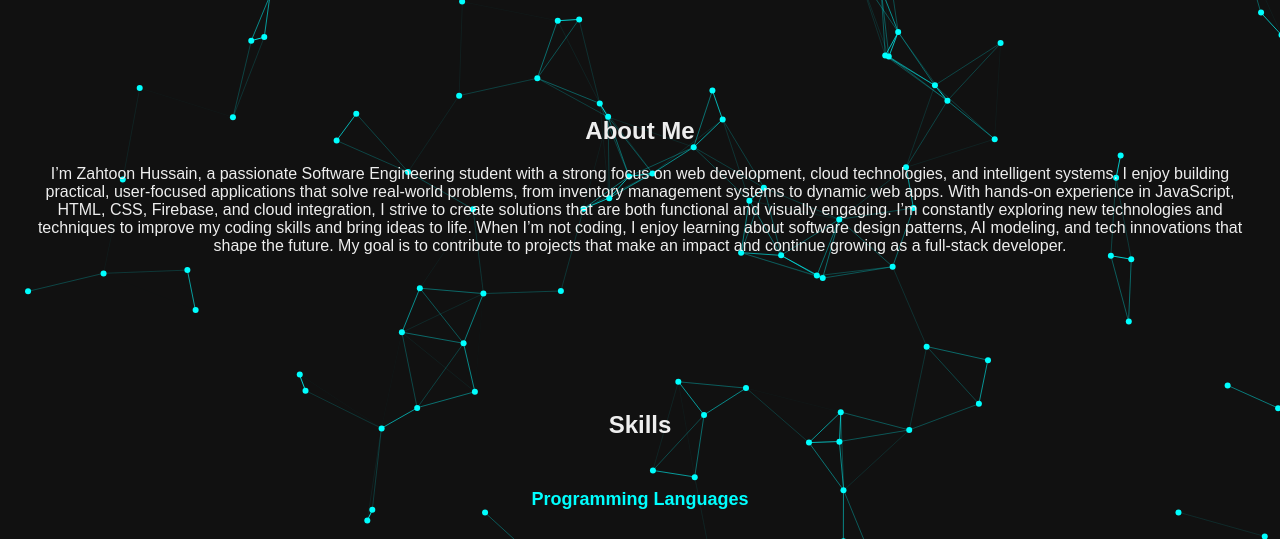
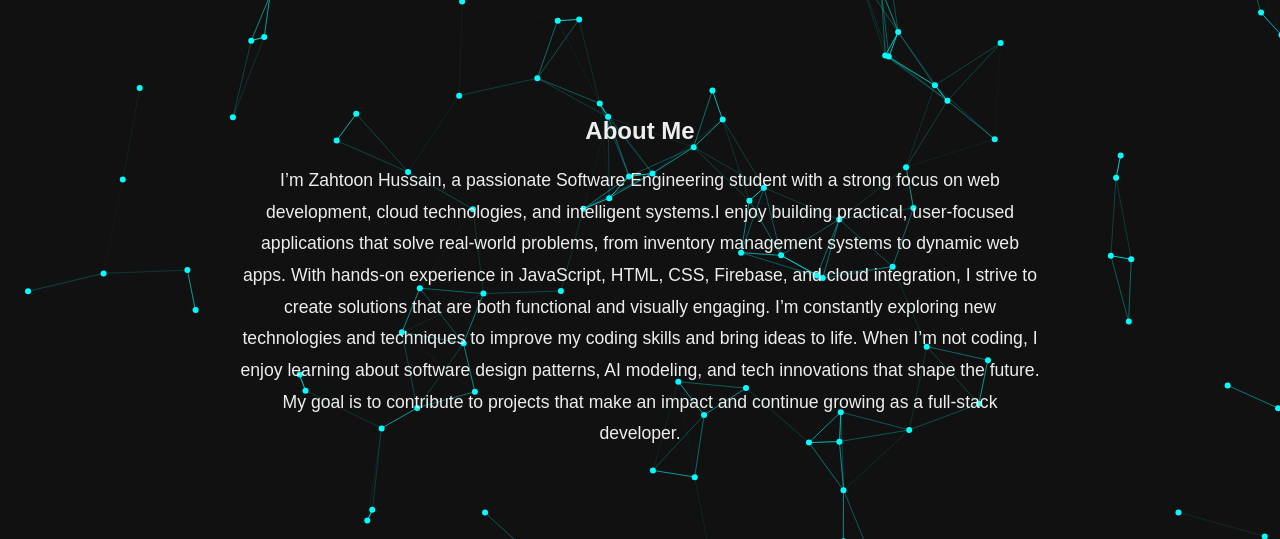
Before and after one commit to ZHussainn/portfolio-website, a plain HTML site: page index.html in a window 1280 px wide. Shown: the part 230-769 px from the top of the page. Drawn offline with nearby package versions, Linux system fonts and the light colour scheme.

Commit message:
INDEX ABOUT ME

```diff
--- a/index.html
+++ b/index.html
@@ -29,16 +29,20 @@
   </header>
 
   <!-- About Section -->
-  <section id="about" data-aos="fade-up">
-    <h2>About Me</h2>
-    <p>I’m Zahtoon Hussain, a passionate Software Engineering student with a strong focus on web development, cloud technologies, and intelligent systems.
-       I enjoy building practical, user-focused applications that solve real-world problems, from inventory management systems to dynamic web apps.
-       With hands-on experience in JavaScript, HTML, CSS, Firebase, and cloud integration, I strive to create solutions that are both functional and visually engaging.
-       I’m constantly exploring new technologies and techniques to improve my coding skills and bring ideas to life.
+<section id="about">
+  <h2>About Me</h2>
+  <div class="about-text">
+    <p>
+     I’m Zahtoon Hussain, a passionate Software Engineering student with a strong focus on web development, cloud technologies, and intelligent systems.I enjoy building practical, user-focused applications that solve real-world problems, from inventory management systems to dynamic web apps.
+     With hands-on experience in JavaScript, HTML, CSS, Firebase, and cloud integration, I strive to create solutions that are both functional and visually engaging.
+     I’m constantly exploring new technologies and techniques to improve my coding skills and bring ideas to life.
 
-       When I’m not coding, I enjoy learning about software design patterns, AI modeling, and tech innovations that shape the future.
-       My goal is to contribute to projects that make an impact and continue growing as a full-stack developer.</p>
-  </section>
+     When I’m not coding, I enjoy learning about software design patterns, AI modeling, and tech innovations that shape the future.
+     My goal is to contribute to projects that make an impact and continue growing as a full-stack developer.
+    </p>
+  </div>
+</section>
+
 
   <!-- Skills Section -->
   <section id="skills" data-aos="fade-up">
--- a/style.css
+++ b/style.css
@@ -144,3 +144,12 @@ footer {
   padding: 15px;
   font-size: 14px;
 }
+
+
+.about-text {
+  max-width: 800px;   /* limit line width */
+  margin: 0 auto;     /* center horizontally */
+  text-align: center; /* optional: center the text */
+  line-height: 1.8;   /* nicer spacing */
+  font-size: 1.1rem;  /* slightly larger text for readability */
+}
```
